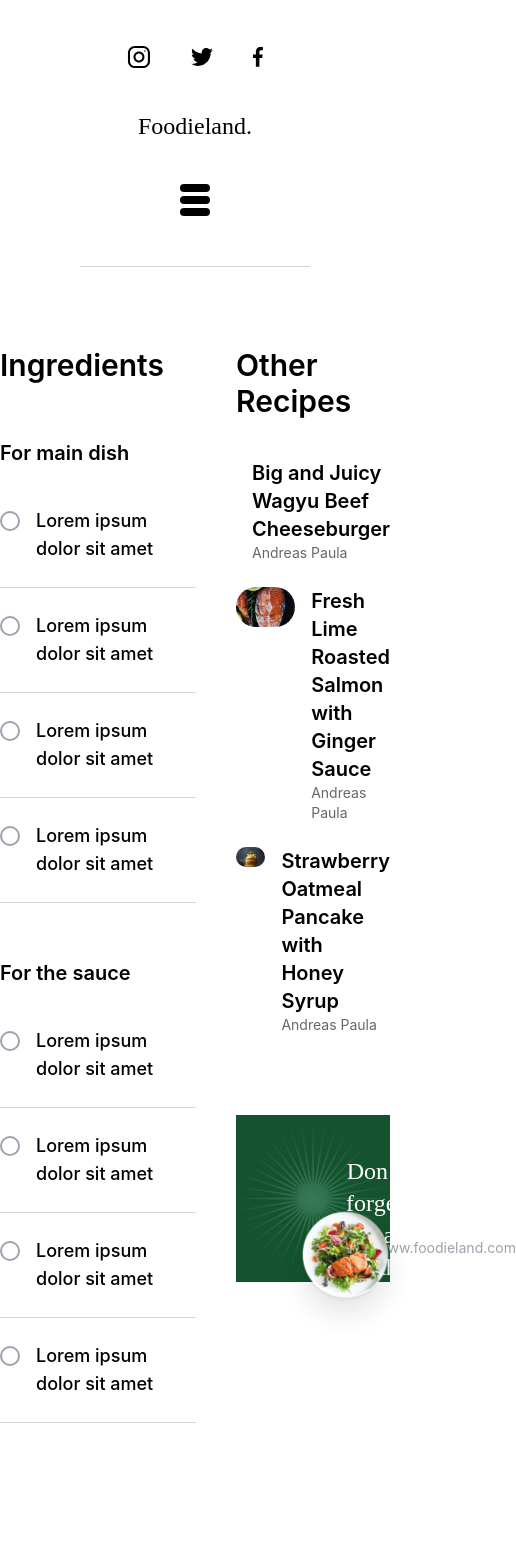
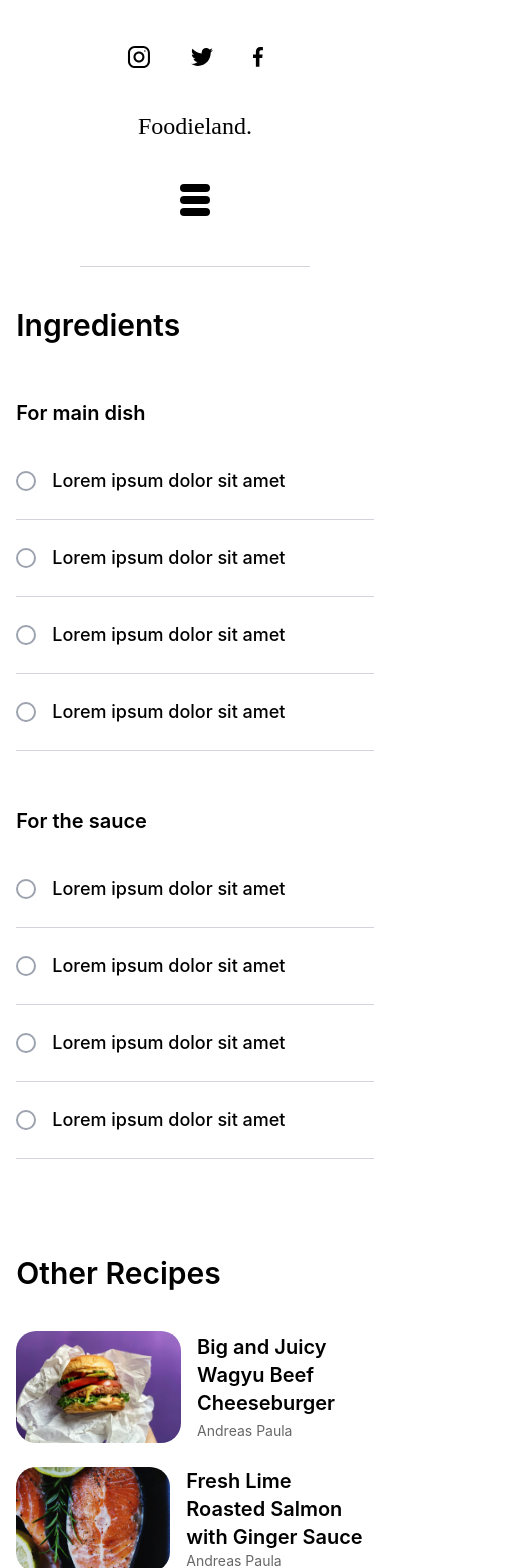
Before and after one commit to foodieland-project/foodieland-frontend, a React (Create React App) app: page /recipes in a window 390 px wide. Shown: the top 1568 px of the page, 516 px wide, since content can reach past the window. Built offline with nearby package versions, Linux system fonts and the light colour scheme.

Commit message:
ingredients responsive don

```diff
--- a/src/components/BasicComponents/directions/index.jsx
+++ b/src/components/BasicComponents/directions/index.jsx
@@ -29,7 +29,7 @@ function Directions() {
     },
   ];
   return (
-    <section className="my-16 md:my-24 flex w-11/12 mx-auto xl:w-full font-inter">
+    <section className="my-8 lg:my-16 md:my-24 flex w-11/12 mx-auto xl:w-full font-inter">
       <div className="basis-[100%] lg:basis-[66%]">
         <div className="my-12">
           <h2 className="font-semibold text-3xl md:text-4xl">Directions</h2>
--- a/src/components/BasicComponents/ingredients/components/ingredientCard/index.jsx
+++ b/src/components/BasicComponents/ingredients/components/ingredientCard/index.jsx
@@ -4,7 +4,6 @@ import { icons } from "../../../../../utils/icons";
 function IngredientCard({ id, text }) {
   const [checked, setChecked] = useState(false);
   const checkedIcon = icons.checked();
-  console.log(id);
   return (
     <div className=" border-b border-gray-300 border-solid flex gap-4 py-6">
       <div className="pt-1 relative">
--- a/src/components/BasicComponents/ingredients/index.jsx
+++ b/src/components/BasicComponents/ingredients/index.jsx
@@ -113,8 +113,8 @@ function Ingredients() {
 
   return (
     <section>
-      <div className="flex gap-10 font-inter my-20">
-        <div className="basis-[66%]">
+      <div className="w-11/12 xl:w-full mx-auto flex flex-wrap lg:flex-nowrap gap-10 font-inter my-10 lg:my-20">
+        <div className="basis-[100%] lg:basis-[66%]">
           <div className="mb-14">
             <h2 className="font-semibold text-3xl md:text-4xl">Ingredients</h2>
           </div>
@@ -135,7 +135,7 @@ function Ingredients() {
             ))}
           </div>
         </div>
-        <div className="basis-[33%]">
+        <div className="basis-[100%] lg:basis-[33%]">
           <div className="mb-10">
             <h2 className="font-semibold text-3xl md:text-4xl">
               Other Recipes
@@ -146,7 +146,7 @@ function Ingredients() {
               <OtherRecipes key={id} img={img} title={title} chef={chef} />
             ))}
           </div>
-          <div className="relative  bg-green-900 mt-20 bg-contain bg-no-repeat">
+          <div className="relative hidden lg:block bg-green-900 mt-20 bg-contain bg-no-repeat">
             <p className="font-lobster text-2xl text-white absolute top-10 left-[100px] w-1/2 text-center">
               Don’t forget to eat healthy food
             </p>
```
